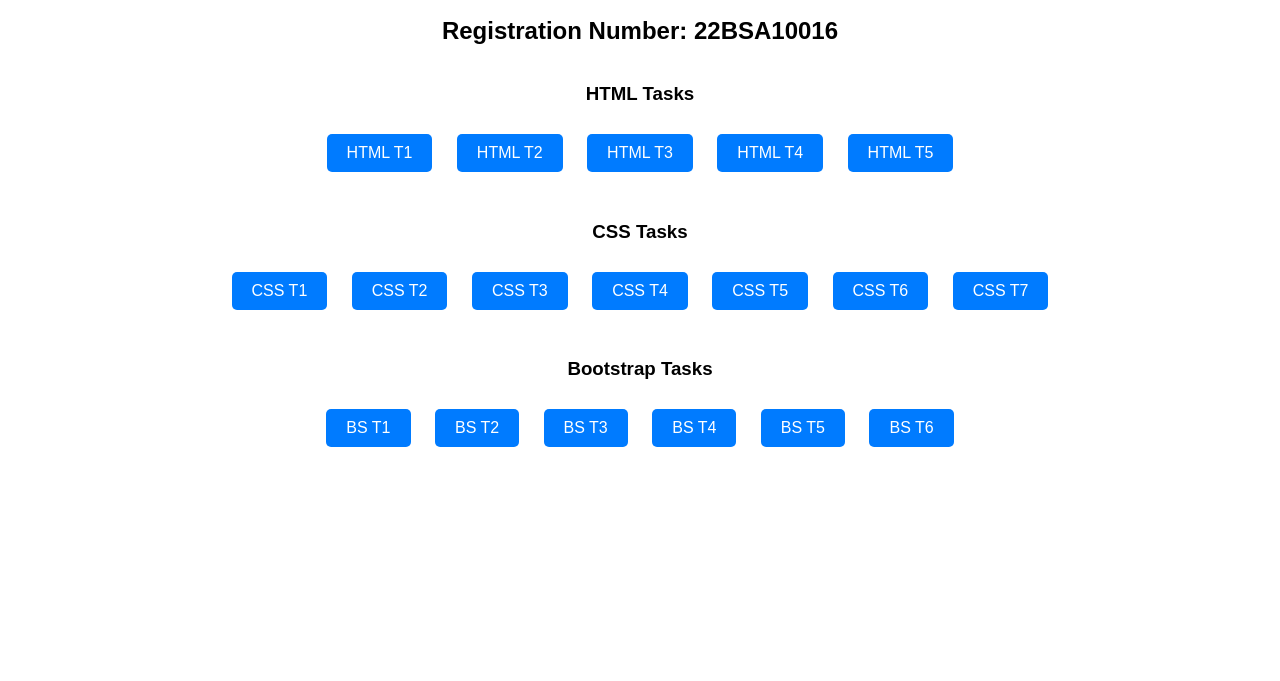
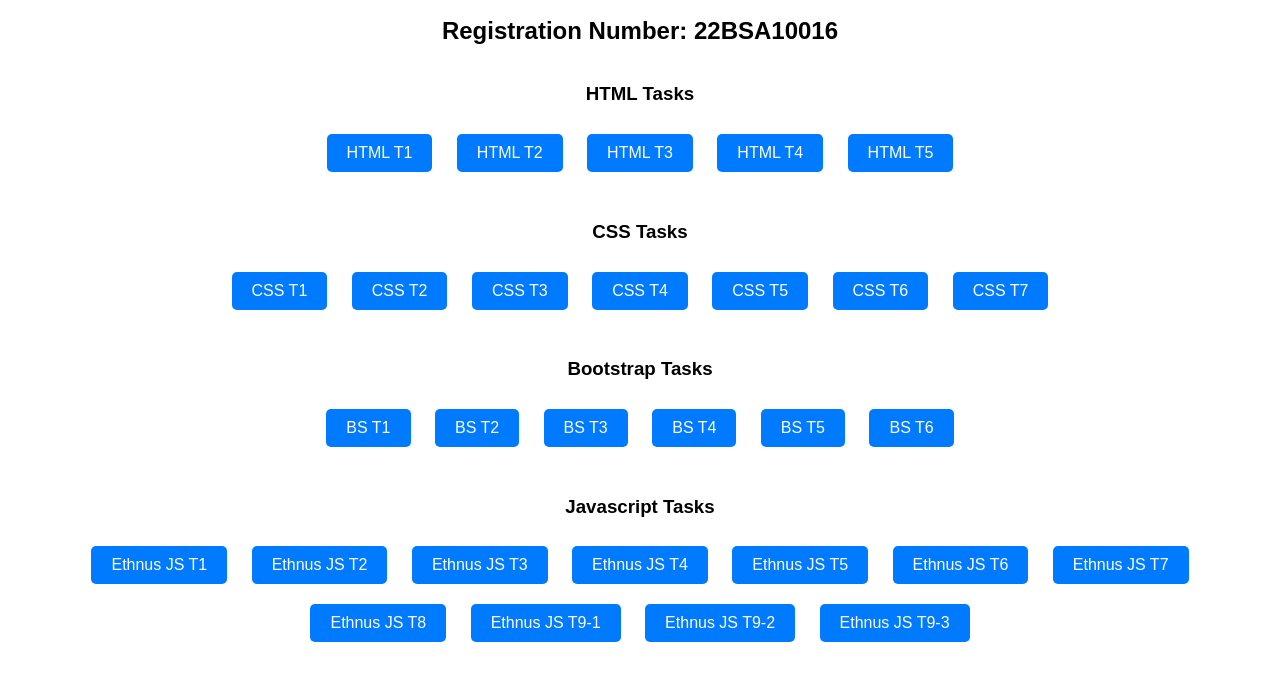
Before and after one commit to architaaaaaa/ETHNUS_MERN, a plain HTML site: page index.html in a window 1280 px wide. Shown: the part 111-792 px from the top of the page. Drawn offline with Linux system fonts and the light colour scheme.

Commit message:
Update index.html

```diff
--- a/index.html
+++ b/index.html
@@ -70,6 +70,20 @@
         <a class="btn" href="BOOTSTRAP/BOOTSTRAP_TASK5.html"> BS T5</a>
         <a class="btn" href="BOOTSTRAP/BOOTSTRAP_TASK6.html"> BS T6</a>
       </div>
+      <div class="section">
+            <h3>Javascript Tasks</h3>
+            <a class="btn" href="jstask1.html">Ethnus JS T1</a>
+            <a class="btn" href="jstask2.html">Ethnus JS T2</a>
+            <a class="btn" href="jstask3.html">Ethnus JS T3</a>
+            <a class="btn" href="jstask4.html">Ethnus JS T4</a>
+            <a class="btn" href="jstask5.html">Ethnus JS T5</a>
+            <a class="btn" href="jstask6.html">Ethnus JS T6</a>
+            <a class="btn" href="jstask7.html">Ethnus JS T7</a>
+            <a class="btn" href="jstask8.html">Ethnus JS T8</a>
+            <a class="btn" href="jstask9-1.html">Ethnus JS T9-1</a>
+            <a class="btn" href="jstask9-2.html">Ethnus JS T9-2</a>
+            <a class="btn" href="jstask9-3.html">Ethnus JS T9-3</a>
+        </div>
     </div>
   </body>
 </html>
```
